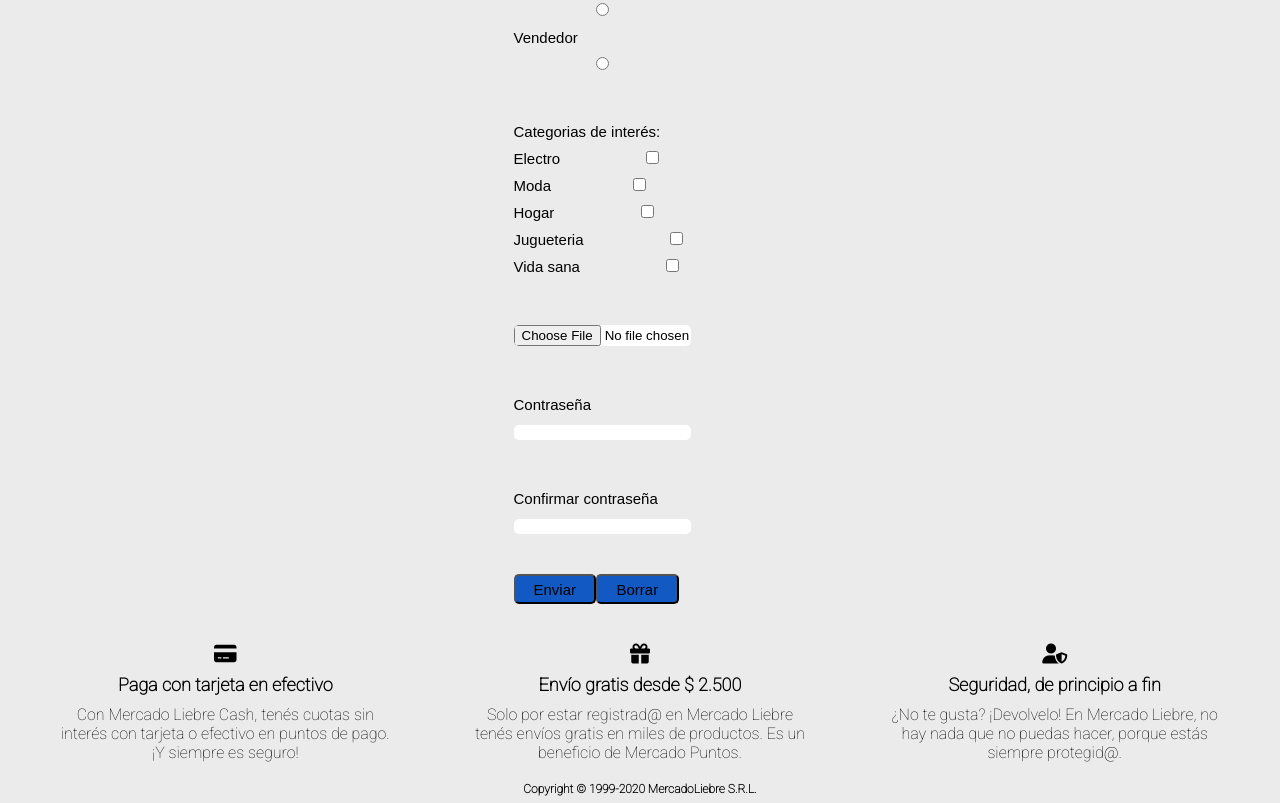
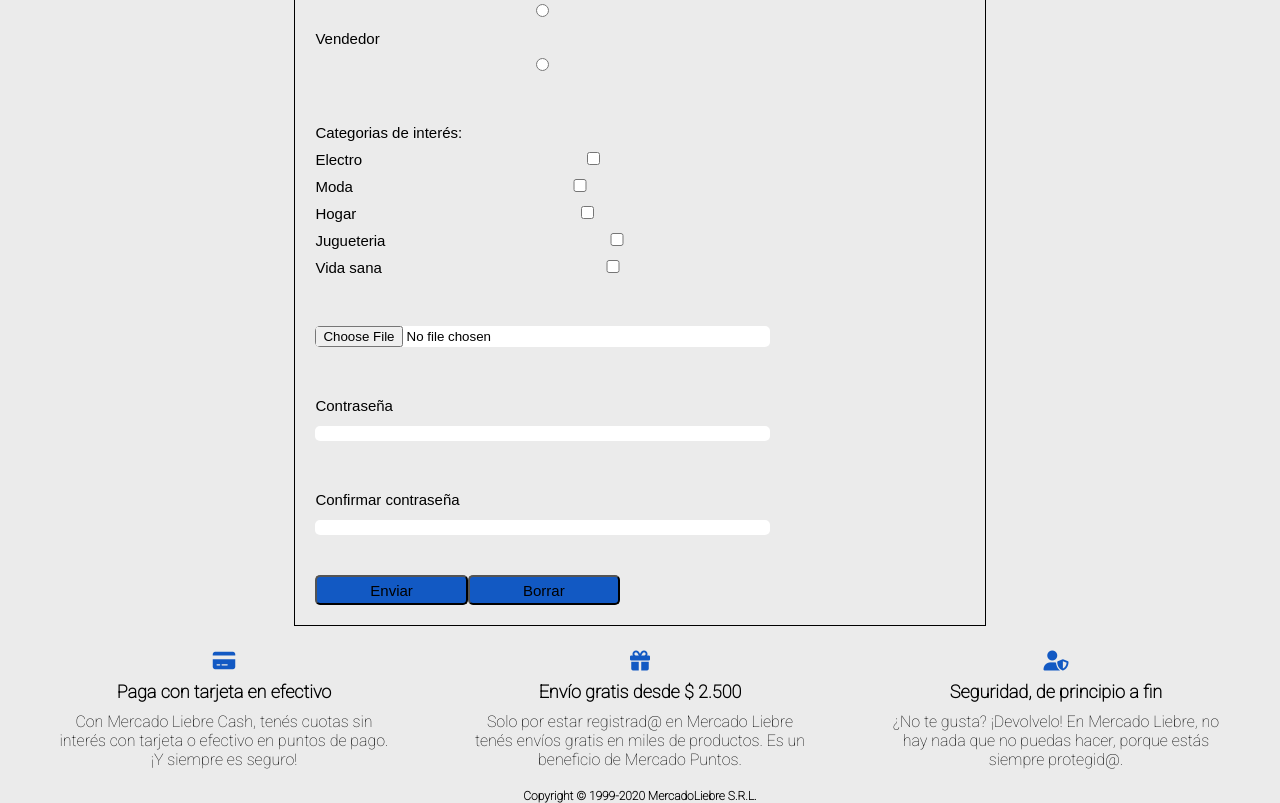
Before and after one commit to franco427/Proyecto-mercado-liebre, a website: page views/register.html in a window 1280 px wide. Shown: the part 867-1670 px from the top of the page. Drawn offline with Linux system fonts and the light colour scheme.

Commit message:
mejora del registro

```diff
--- a/public/ccs/style.css
+++ b/public/ccs/style.css
@@ -231,7 +231,7 @@ width: 100%;
 
 .footer-home{
 text-align: center;
-margin: 2px;
+margin-top: 15px;
 display: flex;
 justify-content: space-evenly;
 flex-wrap: wrap;
@@ -241,6 +241,11 @@ section.fa-solid{
 font-size: 2em;
 margin-left: 10px;
 padding-top: 15px;
+color: #1259c3;
+}
+
+.footer i{
+color: #1259c3;
 }
 
 p{
@@ -253,6 +258,13 @@ padding: 10px;
     main section{
         display:flex;
         flex-wrap: wrap;
+        justify-content: space-evenly;
+    }
+
+    .registro{
+    width: 60%;
+    border: solid 1px black;
+    background-color: #ebebeb;
     }
 
     .principal{
@@ -283,8 +295,7 @@ padding: 10px;
 
     article{
      box-shadow: 0px 0px 10px rgb(100, 100, 100);
-     max-width: 400px;
-     margin: auto;
+     width: 40%;
      margin-bottom: 10px;
     }
     .logo{
@@ -302,9 +313,8 @@ padding: 10px;
     text-decoration: none;
     color: black;
     }
-    .footer-home{
-    display: flex;
-    margin-top: 10px;
+    .botones{
+    width: 50%;
     }
     .footer{
     padding: 10px;
@@ -375,10 +385,8 @@ padding: 10px;
     }
 
     .botones{
-    width: 70%;
     justify-content: space-around;
     }
-
 
     .ingresar input{
     width: 50%
```
